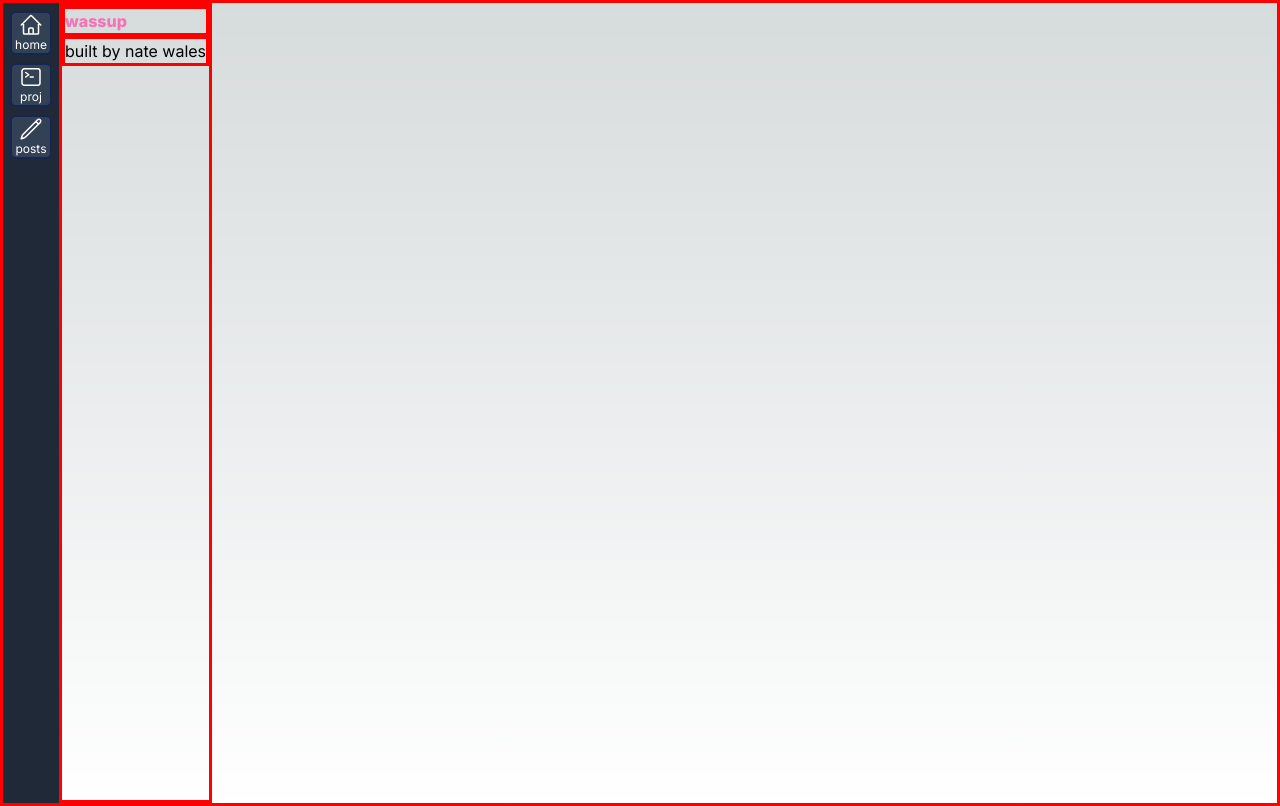
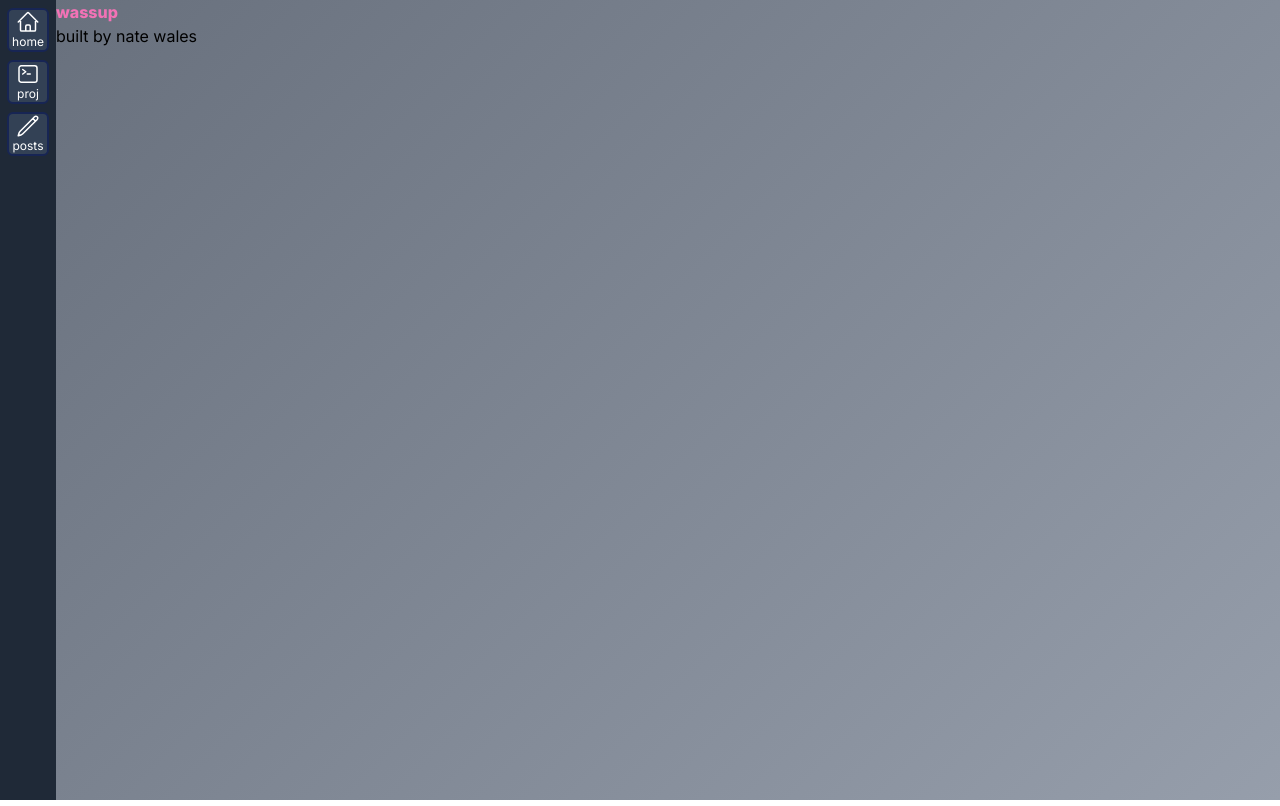
Before and after one commit to nathan-wales/natewales.dev, a Next.js app: page / in a window 1280 px wide. Built offline with nearby package versions, Linux system fonts and the light colour scheme.

Commit message:
functional background gradient

```diff
--- a/app/globals.css
+++ b/app/globals.css
@@ -3,30 +3,28 @@
 @tailwind utilities;
 
 :root {
-  --foreground-rgb: 0, 0, 0;
-  --background-start-rgb: 214, 219, 220;
-  --background-end-rgb: 255, 255, 255;
+  --foreground-start-rgb: 103, 111, 124;
+  --foreground-end-rgb:150,158,171;
 }
 
 @media (prefers-color-scheme: dark) {
   :root {
     --foreground-rgb: 255, 255, 255;
-    --background-start-rgb: 0, 0, 0;
-    --background-end-rgb: 0, 0, 0;
+    --foreground-end-rgb:255,255,255;
   }
 }
 
 body {
-  color: rgb(var(--foreground-rgb));
+  /* color: rgb(var(--foreground-rgb)); */
   background: linear-gradient(
-      to bottom,
-      transparent,
-      rgb(var(--background-end-rgb))
-    )
-    rgb(var(--background-start-rgb));
+      315deg,
+      rgb(var(--foreground-end-rgb)),
+      rgb(var(--foreground-start-rgb))
+    );
+
 }
 
-div {
+/* div {
   border-color: red;
   border-width: medium;
-}
+} */
```
